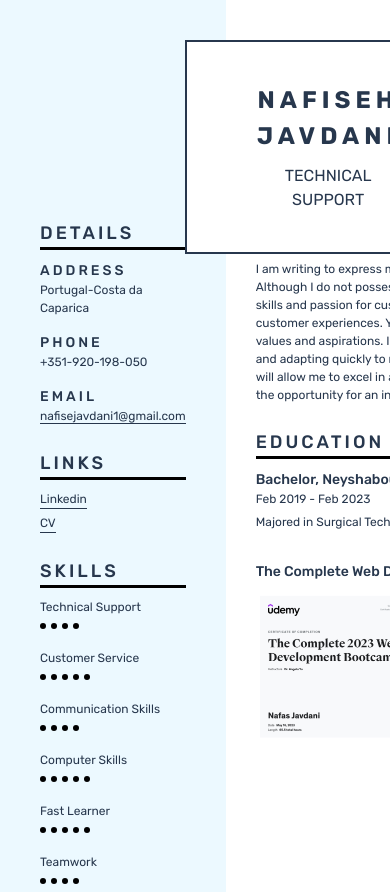
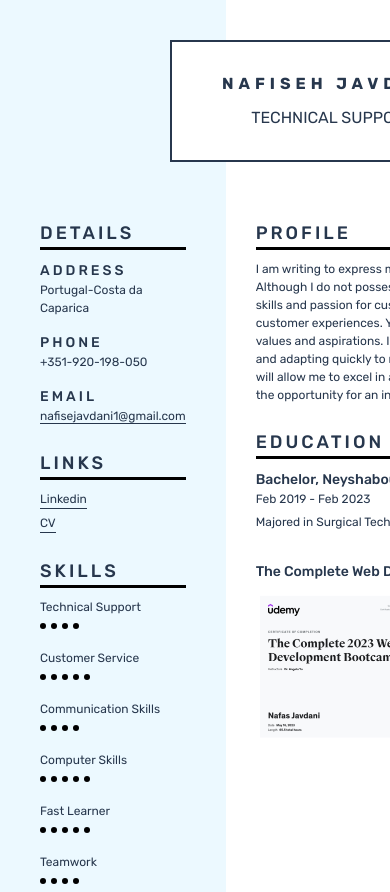
Before and after one commit to nafasjavdani1994/teleperformance-cv, a plain HTML site: page index.html in a window 390 px wide. Shown: the top 892 px of the page. Drawn offline with Linux system fonts and the light colour scheme.

Commit message:
responsive

```diff
--- a/styles.css
+++ b/styles.css
@@ -132,3 +132,17 @@ h3 {
 .remove-letter-space {
   letter-spacing: 0;
 }
+
+@media screen and (max-width: 600px) {
+  .header {
+  padding: 30px 50px;
+  position: absolute;
+  top: 40px;
+  left: 170px;
+  width: max-content;
+  }
+
+  h1 {
+    font-size: 1rem;
+  }
+}
```
